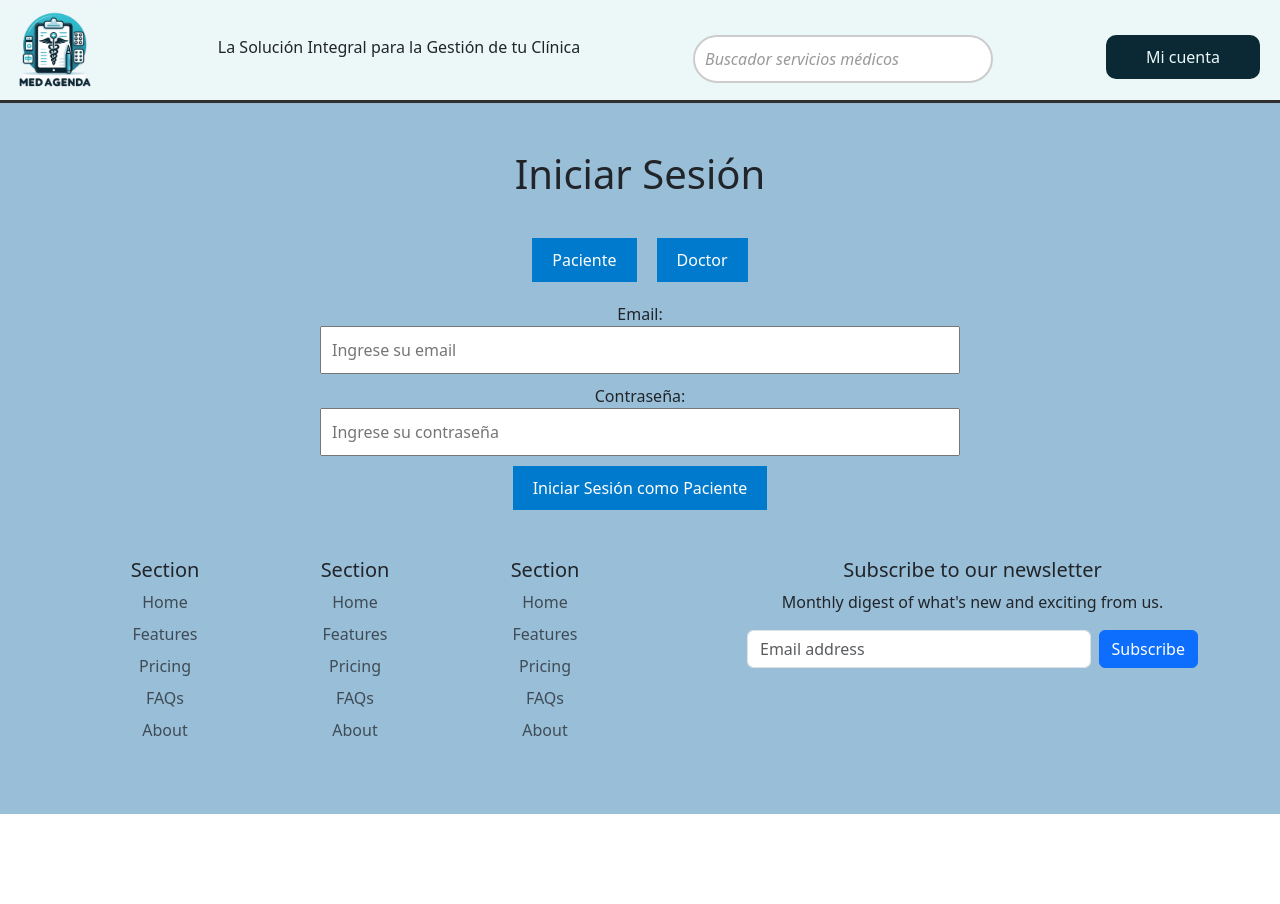
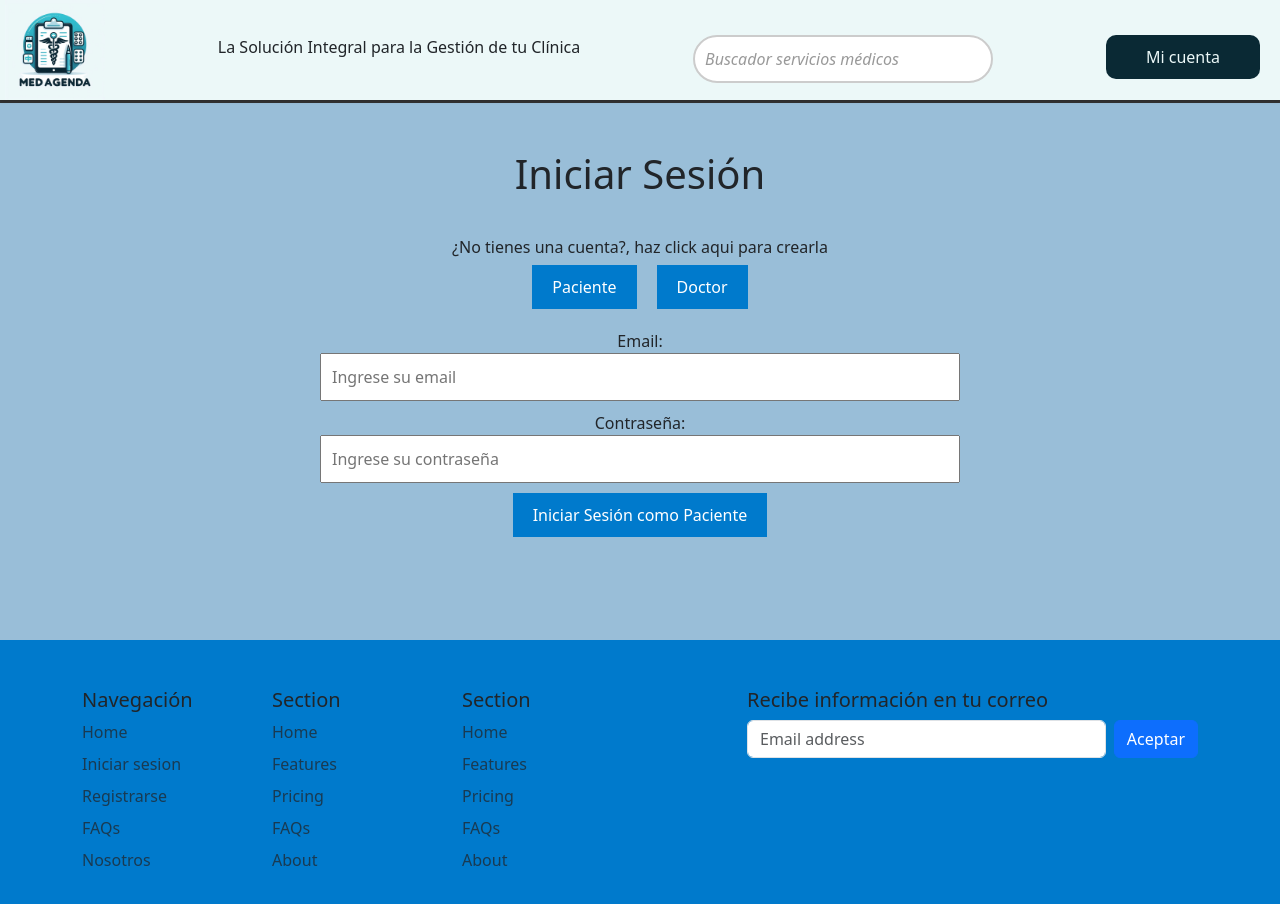
Before and after one commit to PirrY/MedAgenda, a React (Vite) app: page /Login in a window 1280 px wide. Shown: the top 904 px of the page. Before the commit the page ends 814 px from the top, so only its background shows below. Built offline with nearby package versions, Linux system fonts and the light colour scheme.

Commit message:
Estilizacion basica del footer e implementacion del formulario de registro

```diff
--- a/src/components/molecules/Footer.css
+++ b/src/components/molecules/Footer.css
@@ -0,0 +1,4 @@
+.Footer{
+    background-color: #007ACC;
+    align-items: left;
+}
--- a/src/components/molecules/Footer.jsx
+++ b/src/components/molecules/Footer.jsx
@@ -1,27 +1,29 @@
 import React from 'react';
+import './Footer.css';
 
 export default function Footer() {
   return (
+    <div className='Footer'>
     <div className="container">
       <footer className="py-5">
         <div className="row">
           <div className="col-6 col-md-2 mb-3">
-            <h5>Section</h5>
+            <h5>Navegación</h5>
             <ul className="nav flex-column">
               <li className="nav-item mb-2">
                 <a href="#" className="nav-link p-0 text-body-secondary">Home</a>
               </li>
               <li className="nav-item mb-2">
-                <a href="#" className="nav-link p-0 text-body-secondary">Features</a>
+                <a href="#" className="nav-link p-0 text-body-secondary">Iniciar sesion</a>
               </li>
               <li className="nav-item mb-2">
-                <a href="#" className="nav-link p-0 text-body-secondary">Pricing</a>
+                <a href="#" className="nav-link p-0 text-body-secondary">Registrarse</a>
               </li>
               <li className="nav-item mb-2">
                 <a href="#" className="nav-link p-0 text-body-secondary">FAQs</a>
               </li>
               <li className="nav-item mb-2">
-                <a href="#" className="nav-link p-0 text-body-secondary">About</a>
+                <a href="#" className="nav-link p-0 text-body-secondary">Nosotros</a>
               </li>
             </ul>
           </div>
@@ -70,17 +72,17 @@
 
           <div className="col-md-5 offset-md-1 mb-3">
             <form>
-              <h5>Subscribe to our newsletter</h5>
-              <p>Monthly digest of what's new and exciting from us.</p>
+              <h5>Recibe información en tu correo</h5>
               <div className="d-flex flex-column flex-sm-row w-100 gap-2">
                 <label htmlFor="newsletter1" className="visually-hidden">Email address</label>
                 <input id="newsletter1" type="text" className="form-control" placeholder="Email address" />
-                <button className="btn btn-primary" type="button">Subscribe</button>
+                <button className="btn btn-primary" type="button">Aceptar</button>
               </div>
             </form>
           </div>
         </div>
       </footer>
     </div>
+    </div>
   );
 }
--- a/src/components/organisms/Carousel.jsx
+++ b/src/components/organisms/Carousel.jsx
@@ -1,10 +1,10 @@
 import React from 'react';
 import imagen1 from '../../img/imgMedicos.jpg';
-import imagen2 from '../../img/Slider2.webp';
+import imagen2 from '../../img/Slider2.png';
 
 const Carousel = () => {
     return (
-    <div id="carouselExampleIndicators" className="carousel slide" data-bs-ride="carousel" data-bs-interval="2000">
+    <div id="carouselExampleIndicators" className="carousel slide" data-bs-ride="carousel" data-bs-interval="3000">
         <div className="carousel-indicators">
             <button type="button" data-bs-target="#carouselExampleIndicators" data-bs-slide-to="0" className="active" aria-current="true" aria-label="Slide 1"></button>
             <button type="button" data-bs-target="#carouselExampleIndicators" data-bs-slide-to="1" aria-label="Slide 2"></button>
--- a/src/pages/Login.css
+++ b/src/pages/Login.css
@@ -4,8 +4,7 @@
   text-align: center;
   margin-top: 50px;
   background-color: #99BED8;
-  background-size: cover;
-  min-height: 100vh;
+  min-height: 80vh;
   margin-top: 0;
   padding: 0;
 }
--- a/src/pages/Login.jsx
+++ b/src/pages/Login.jsx
@@ -2,14 +2,23 @@
 import './Login.css';
 import Header from '../components/molecules/Header';
 import Footer from '../components/molecules/Footer';
+import { useNavigate } from 'react-router-dom';
+
+
 
 export function Login() {
   const [userType, setUserType] = useState('patient'); // Controla el tipo de usuario
+  const navigate = useNavigate();
 
+  const goToRegisterPage = () => {
+    navigate('/Register');
+  }
   return (
+    <div>
     <div className="login-page">
       <Header/>
       <h1 className="text-h1">Iniciar Sesión</h1>
+      <h6 onClick={goToRegisterPage}>¿No tienes una cuenta?, haz click aqui para crearla</h6>
       <div className="user-type-buttons">
         {/* Botones para elegir el tipo de usuario */}
         <button onClick={() => setUserType('patient')}>Paciente</button>
@@ -18,7 +27,9 @@
 
       {/* Renderizado condicional del formulario según el tipo de usuario */}
       {userType === 'patient' ? <PatientLoginForm /> : <DoctorLoginForm />}
-      <Footer/>
+
+    </div>
+    <Footer/>
     </div>
   );
 }
--- a/src/pages/Register.jsx
+++ b/src/pages/Register.jsx
@@ -1,7 +1,58 @@
 import React from 'react'
+import Header from '../components/molecules/Header'
 
 export function Register() {
   return (
-    <h1>Register</h1>
+  <div className='register'>
+    <Header/>
+    <div>
+    <form className="register-form">
+    <div class="form-row">
+      <div class="form-group col-md-6">
+        <label for="inputEmail4">Email</label>
+        <input type="email" class="form-control" id="inputEmail4" placeholder="Email"/>
+      </div>
+      <div class="form-group col-md-6">
+        <label for="inputPassword4">Password</label>
+        <input type="password" class="form-control" id="inputPassword4" placeholder="Password"/>
+      </div>
+    </div>
+    <div class="form-group">
+      <label for="inputAddress">Address</label>
+      <input type="text" class="form-control" id="inputAddress" placeholder="1234 Main St"/>
+    </div>
+    <div class="form-group">
+      <label for="inputAddress2">Address 2</label>
+      <input type="text" class="form-control" id="inputAddress2" placeholder="Apartment, studio, or floor"/>
+    </div>
+    <div class="form-row">
+      <div class="form-group col-md-6">
+        <label for="inputCity">City</label>
+        <input type="text" class="form-control" id="inputCity"/>
+      </div>
+      <div class="form-group col-md-4">
+        <label for="inputState">State</label>
+        <select id="inputState" class="form-control">
+          <option selected>Choose...</option>
+          <option>...</option>
+        </select>
+      </div>
+      <div class="form-group col-md-2">
+        <label for="inputZip">Zip</label>
+        <input type="text" class="form-control" id="inputZip"/>
+      </div>
+    </div>
+    <div class="form-group">
+      <div class="form-check">
+        <input class="form-check-input" type="checkbox" id="gridCheck"/>
+        <label class="form-check-label" for="gridCheck">
+          Check me out
+        </label>
+      </div>
+    </div>
+    <button type="submit" class="btn btn-primary">Sign in</button>
+  </form>
+  </div>
+  </div>
   )
 }
```
Also changed, not shown: src/pages/Register.css (added, +8 -0 lines), src/img/Slider2.png (added).
